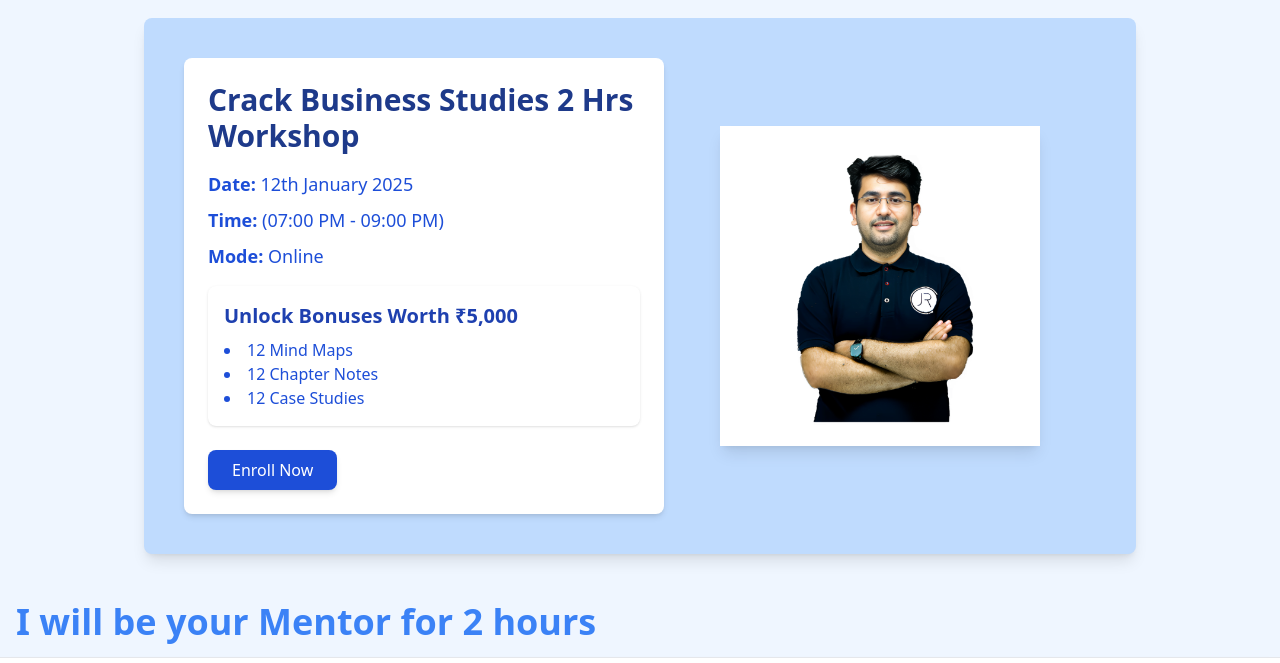
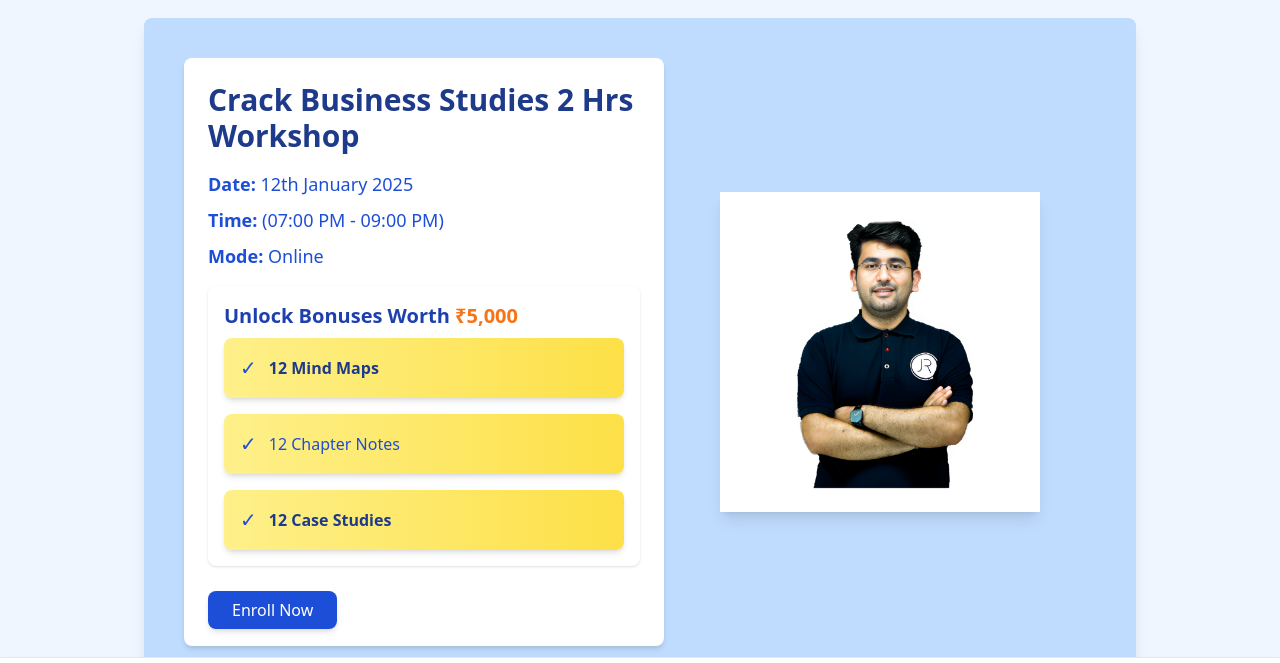
Before and after one commit to pranjal825/work, a plain HTML site: page index.html in a window 1280 px wide. Shown: the part 78-741 px from the top of the page. Drawn offline with nearby package versions, Linux system fonts and the light colour scheme.

Commit message:
some minor fixes

```diff
--- a/index.html
+++ b/index.html
@@ -172,18 +172,34 @@
           </div>
 
           <div class="bg-white mt-4 p-4 rounded-lg shadow">
-            <h2 class="text-xl font-semibold text-blue-800 mb-2">Unlock Bonuses Worth ₹5,000</h2>
-            <ul class="list-disc list-inside text-blue-700">
-              <li>12 Mind Maps</li>
-              <li>12 Chapter Notes</li>
-              <li>12 Case Studies</li>
+            <h2 class="text-xl font-semibold text-blue-800 mb-2">Unlock Bonuses Worth <span class="text-orange-500">₹5,000</span></h2>
+            <ul class="space-y-4">
+              <li class="flex items-center p-4 bg-gradient-to-r from-yellow-200 to-yellow-300 rounded-lg shadow-md transition-transform duration-300 hover:scale-105">
+                <span class="text-blue-700 mr-3 text-xl">&#10003;</span>
+                <span class="text-blue-900 font-semibold hover:text-blue-700 transition duration-300">12 Mind Maps</span>
+              </li>
+              <li class="flex items-center p-4 bg-gradient-to-r from-yellow-200 to-yellow-300 rounded-lg shadow-md transition-transform duration-300 hover:scale-105">
+                <span class="text-blue-700 mr-3 text-xl">&#10003;</span>
+                <span class="text-blue-700">12 Chapter Notes</span>
+              </li>
+              <li class="flex items-center p-4 bg-gradient-to-r from-yellow-200 to-yellow-300 rounded-lg shadow-md transition-transform duration-300 hover:scale-105">
+                <span class="text-blue-700 mr-3 text-xl">&#10003;</span>
+    <span class="text-blue-900 font-semibold hover:text-blue-700 transition duration-300">12 Case Studies</span>
+              </li>
             </ul>
           </div>
 
           <!-- Button -->
-          <button id="enrollBtn" class="mt-6 px-6 py-2 bg-blue-700 text-white rounded-lg shadow-md hover:bg-blue-900 hover:scale-105 transition duration-300">
-            Enroll Now
-          </button>
+  <!-- Button -->
+<!-- Button -->
+<div class="mt-8">
+  <a href="https://razorpay.com" target="_blank" rel="noopener noreferrer"
+     class="px-6 py-2 bg-blue-700 text-white rounded-lg shadow-md hover:bg-blue-900 hover:scale-105 transition duration-300">
+    Enroll Now
+  </a>
+</div>
+
+
         </div>
 
         <!-- Right Section (Image) -->
```
